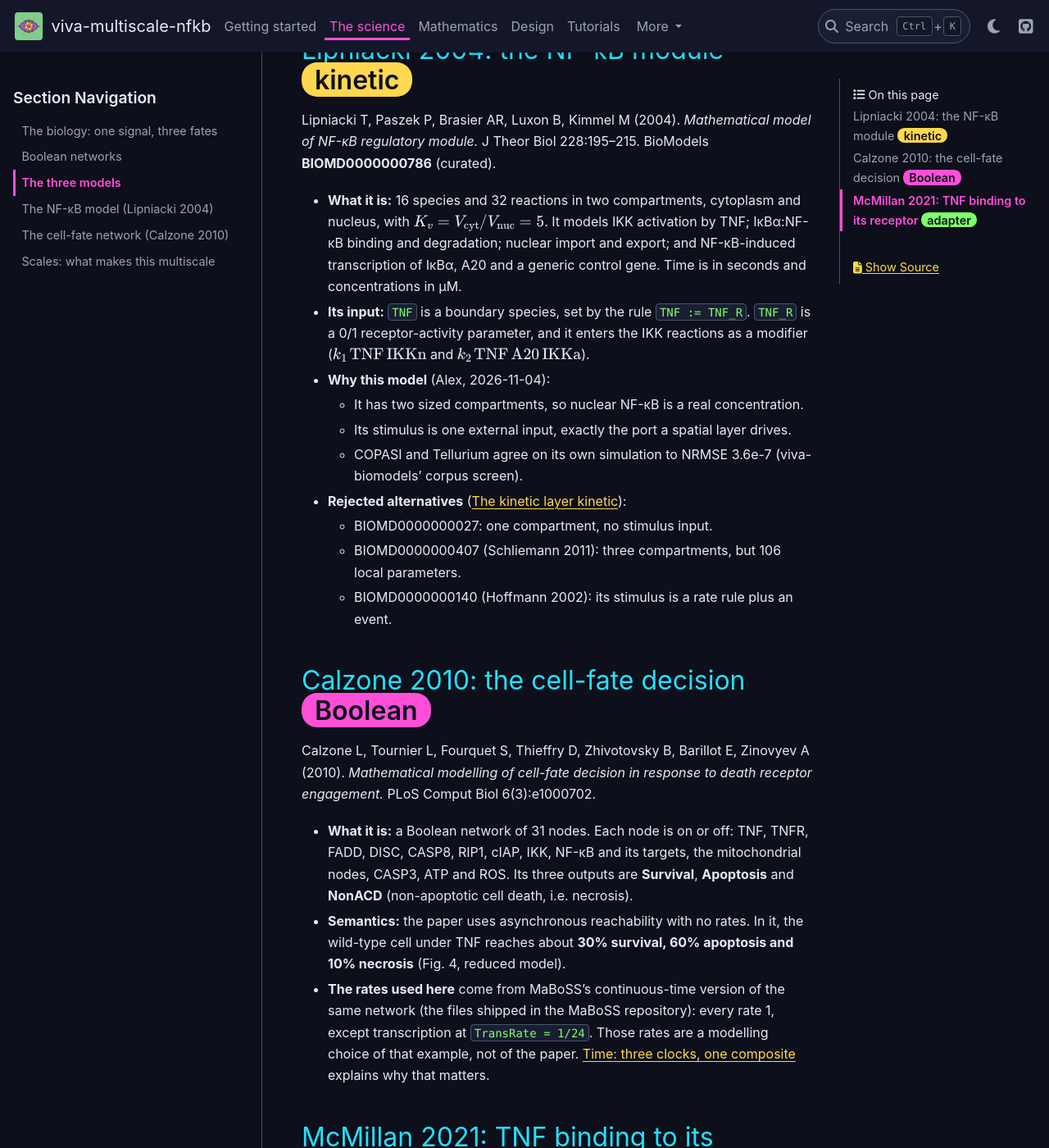
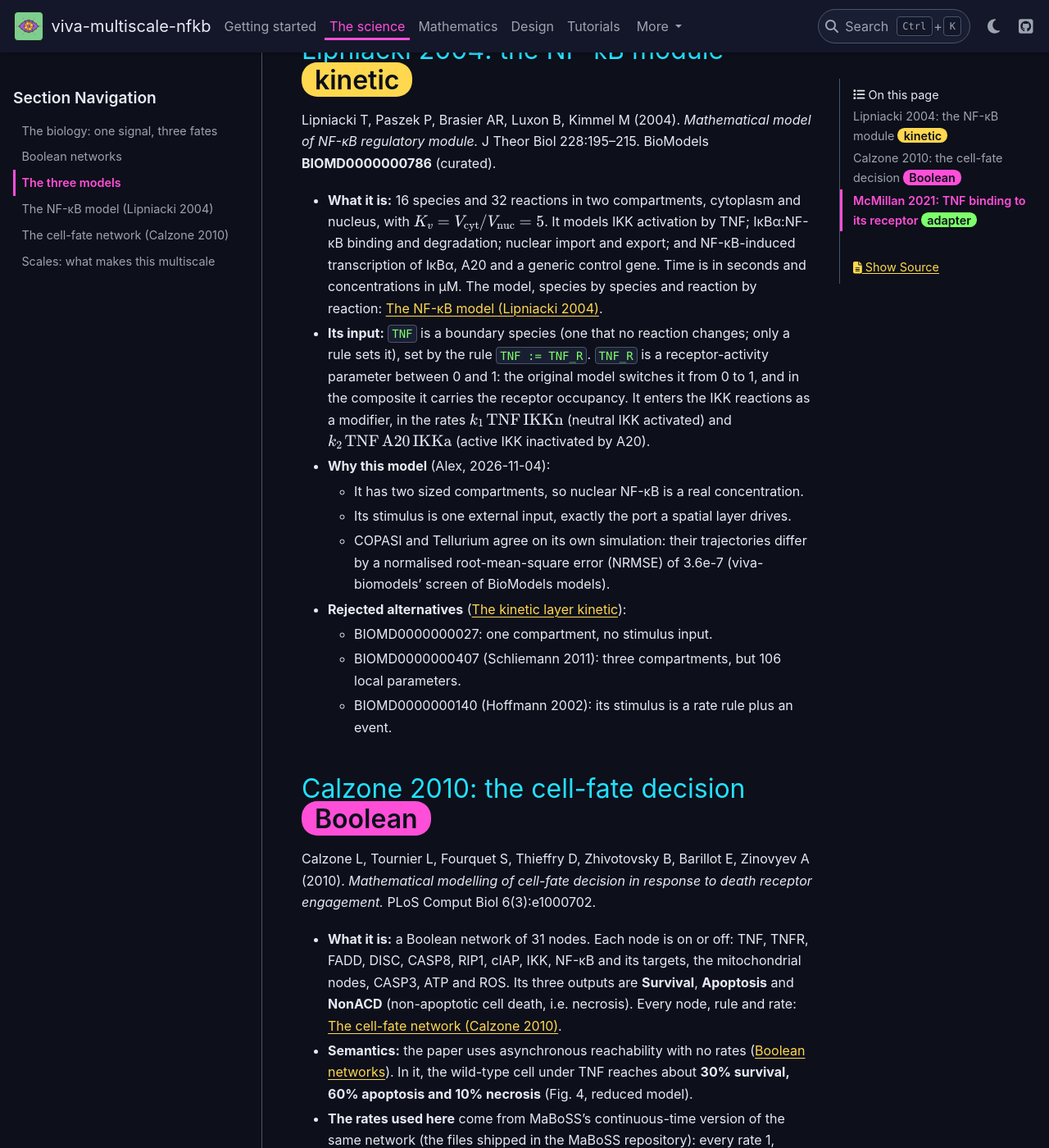
Before and after one commit to vivarium-collective/viva-multiscale-nfkb, a Sphinx documentation site: the page built from documentation/science/models.md, in a window 1280 px wide and 1400 px high, scrolled down 194 px. Shown: the whole window at 82% size. Built offline with Sphinx 7.4.7 and the PyData theme 0.15.4, drawn with Linux system fonts in a browser that asks for light colours.

Commit message:
docs: kinetic and models pages in plain terms
- kinetic.md: an intro linking the model page and the primer. Internal ids (Q1, Q2, U1,
  plan F3, d7) are replaced by what they mean. NRMSE, BioModels' sim1 (its SED-ML
  simulation) and species_overrides are defined. The claim that an in-run rest period
  "couples the rest state to coupling intervals" is dropped: it was unverified, and the
  integrator carries state across intervals.
- models.md: defines a boundary species, neutral and active IKK, and NRMSE. TNF_R is a
  value between 0 and 1 (0/1 only in the original model; the composite carries the
  occupancy). Links to the Lipniacki, Calzone and Boolean-network pages.

sphinx-build -W passes. Docs plan step 6 (in part).

Co-Authored-By: Claude Opus 5.5 <noreply@anthropic.com>

```diff
--- a/documentation/science/models.md
+++ b/documentation/science/models.md
@@ -8,14 +8,17 @@ J Theor Biol 228:195–215. BioModels **BIOMD0000000786** (curated).
 - **What it is:** 16 species and 32 reactions in two compartments, cytoplasm and nucleus, with
   $K_v = V_\text{cyt}/V_\text{nuc} = 5$. It models IKK activation by TNF; IκBα:NF-κB binding and degradation; nuclear
   import and export; and NF-κB-induced transcription of IκBα, A20 and a generic control gene. Time is in seconds and
-  concentrations in µM.
-- **Its input:** `TNF` is a boundary species, set by the rule `TNF := TNF_R`. `TNF_R` is a 0/1 receptor-activity
-  parameter, and it enters the IKK reactions as a modifier ($k_1\,\text{TNF}\,\text{IKKn}$ and
-  $k_2\,\text{TNF}\,\text{A20}\,\text{IKKa}$).
+  concentrations in µM. The model, species by species and reaction by reaction: {doc}`lipniacki-model`.
+- **Its input:** `TNF` is a boundary species (one that no reaction changes; only a rule sets it), set by the rule
+  `TNF := TNF_R`. `TNF_R` is a receptor-activity parameter between 0 and 1: the original model switches it from 0 to 1,
+  and in the composite it carries the receptor occupancy. It enters the IKK reactions as a modifier, in the rates
+  $k_1\,\text{TNF}\,\text{IKKn}$ (neutral IKK activated) and $k_2\,\text{TNF}\,\text{A20}\,\text{IKKa}$ (active IKK
+  inactivated by A20).
 - **Why this model** (Alex, 2026-11-04):
   - It has two sized compartments, so nuclear NF-κB is a real concentration.
   - Its stimulus is one external input, exactly the port a spatial layer drives.
-  - COPASI and Tellurium agree on its own simulation to NRMSE 3.6e-7 (viva-biomodels' corpus screen).
+  - COPASI and Tellurium agree on its own simulation: their trajectories differ by a normalised root-mean-square
+    error (NRMSE) of 3.6e-7 (viva-biomodels' screen of BioModels models).
 - **Rejected alternatives** ({doc}`../design/kinetic`):
   - BIOMD0000000027: one compartment, no stimulus input.
   - BIOMD0000000407 (Schliemann 2011): three compartments, but 106 local parameters.
@@ -28,8 +31,9 @@ of cell-fate decision in response to death receptor engagement.* PLoS Comput Bio
 
 - **What it is:** a Boolean network of 31 nodes. Each node is on or off: TNF, TNFR, FADD, DISC, CASP8, RIP1, cIAP,
   IKK, NF-κB and its targets, the mitochondrial nodes, CASP3, ATP and ROS. Its three outputs are **Survival**,
-  **Apoptosis** and **NonACD** (non-apoptotic cell death, i.e. necrosis).
-- **Semantics:** the paper uses asynchronous reachability with no rates. In it, the wild-type cell under TNF reaches
+  **Apoptosis** and **NonACD** (non-apoptotic cell death, i.e. necrosis). Every node, rule and rate:
+  {doc}`calzone-network`.
+- **Semantics:** the paper uses asynchronous reachability with no rates ({doc}`boolean-networks`). In it, the wild-type cell under TNF reaches
   about **30% survival, 60% apoptosis and 10% necrosis** (Fig. 4, reduced model).
 - **The rates used here** come from MaBoSS's continuous-time version of the same network (the files shipped in the
   MaBoSS repository): every rate 1, except transcription at `TransRate = 1/24`. Those rates are a modelling choice of
```
Also changed, not shown: docs/design/plan-docs-first-principles.md (+3 -0 lines), documentation/design/kinetic.md (+10 -6 lines).
